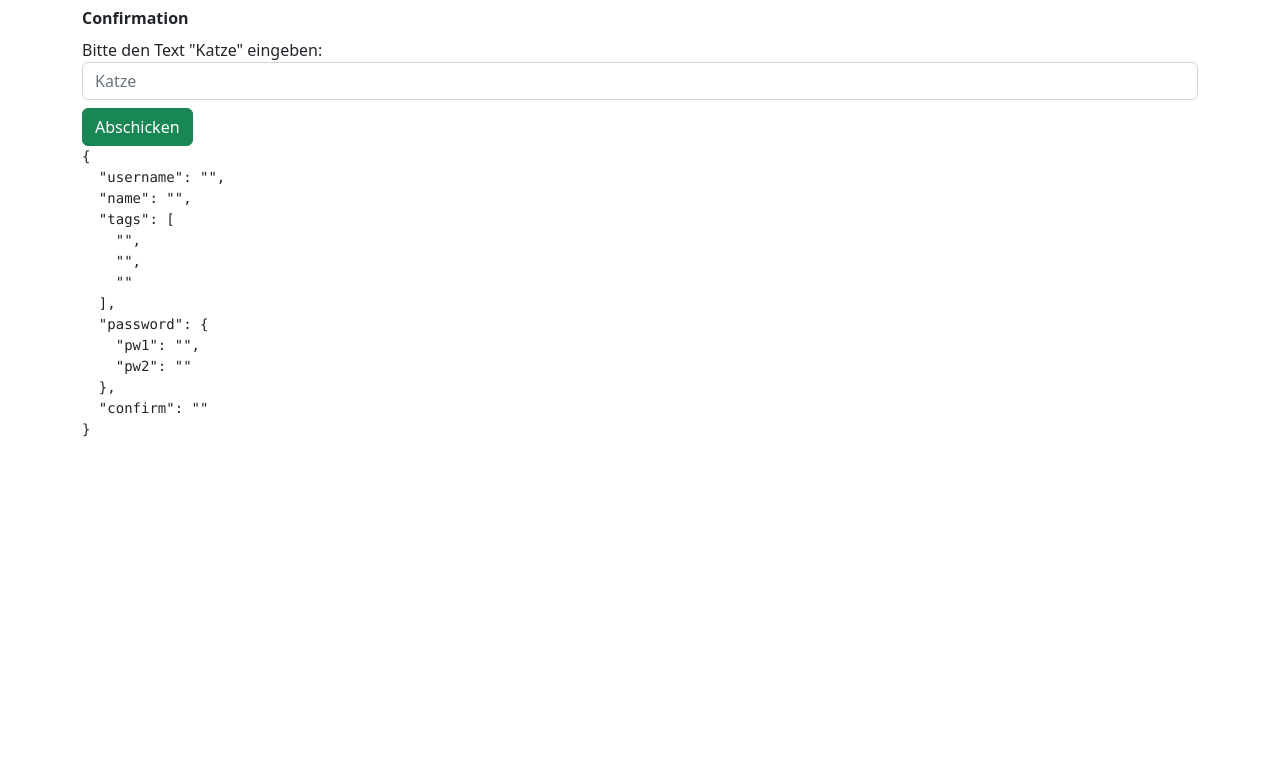
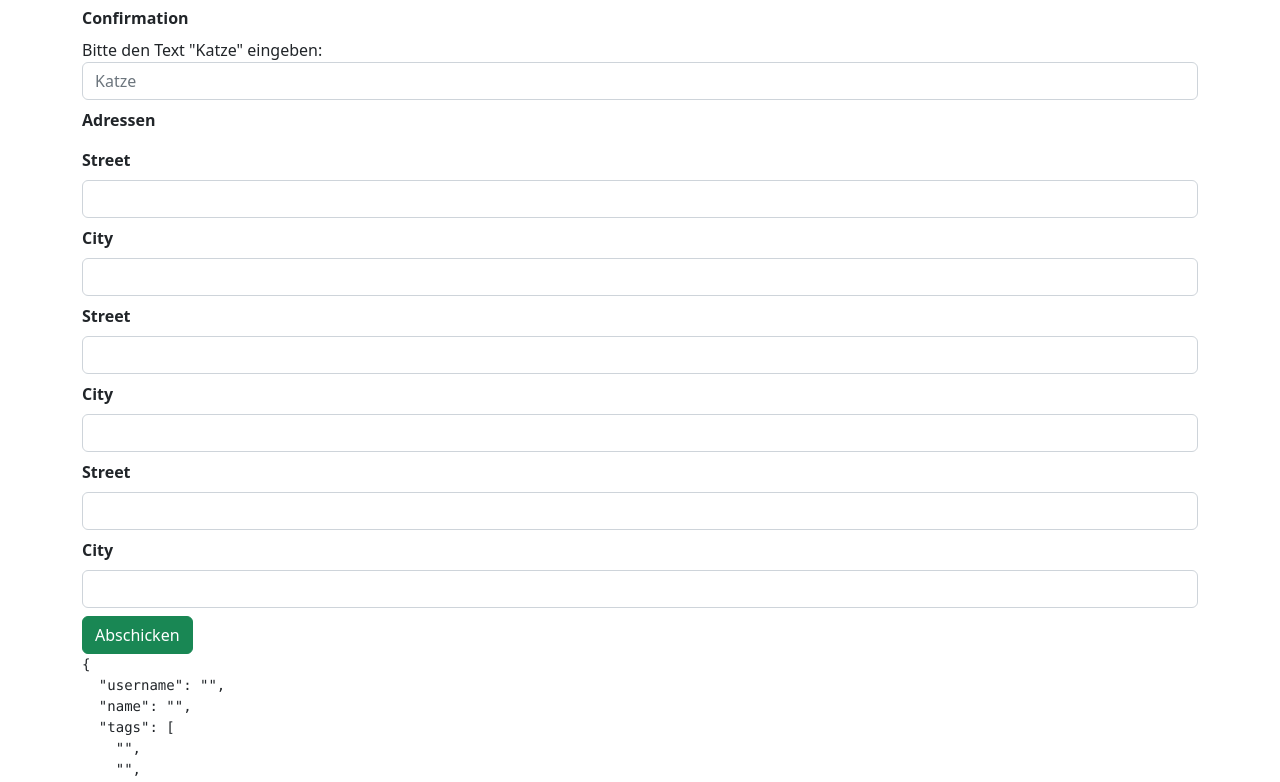
Before and after one commit to lflfm/2022-10-angular-forms-duesseldorf, an Angular app: page /form in a window 1280 px wide. Shown: the part 716-1498 px from the top of the page. Before the commit the page ends 1172 px from the top, so only its background shows below. Built offline with nearby package versions, Linux system fonts and the light colour scheme; what @ngx-formly/bootstrap, @ngx-formly/core would draw is missing.

Commit message:
Ansatz Subforms

```diff
--- /dev/null
+++ b/src/app/address-form/address-form.component.html
@@ -0,0 +1,10 @@
+<div [formGroup]="group" *ngIf="group">
+  <div class="group">
+    <label>Street</label>
+    <input type="text" formControlName="street">
+  </div>
+  <div class="group">
+    <label>City</label>
+    <input type="text" formControlName="city">
+  </div>
+</div>
--- /dev/null
+++ b/src/app/address-form/address-form.component.ts
@@ -0,0 +1,21 @@
+import { Component, Input, OnInit } from '@angular/core';
+import { FormControl, FormGroup } from '@angular/forms';
+
+@Component({
+  selector: 'app-address-form',
+  templateUrl: './address-form.component.html',
+  styleUrls: ['./address-form.component.scss']
+})
+export class AddressFormComponent implements OnInit {
+
+  @Input() group?: FormGroup<{
+    street: FormControl<string>;
+    city: FormControl<string>;
+  }>;
+
+  constructor() { }
+
+  ngOnInit(): void {
+  }
+
+}
--- a/src/app/app.module.ts
+++ b/src/app/app.module.ts
@@ -8,12 +8,14 @@ import { AppRoutingModule } from './app-routing.module';
 import { AppComponent } from './app.component';
 import { DynamicComponent } from './dynamic/dynamic.component';
 import { FormComponent } from './form/form.component';
+import { AddressFormComponent } from './address-form/address-form.component';
 
 @NgModule({
   declarations: [
     AppComponent,
     DynamicComponent,
-    FormComponent
+    FormComponent,
+    AddressFormComponent
   ],
   imports: [
     BrowserModule,
--- a/src/app/form/form.component.html
+++ b/src/app/form/form.component.html
@@ -38,6 +38,7 @@
       type="text" [formControlName]="i">
   </div>
 
+
   <div class="group">
     <label>Confirmation</label><br>
     Bitte den Text "{{ challengeString }}" eingeben:<br>
@@ -47,6 +48,12 @@
     </div>
   </div>
 
+  <div class="group" formArrayName="addresses">
+    <label>Adressen</label>
+
+    <app-address-form *ngFor="let group of userForm.controls.addresses.controls" [group]="group"></app-address-form>
+  </div>
+
   <!-- Button deaktivieren: [disabled]="userForm.invalid" -->
   <button class="btn btn-success" type="submit">Abschicken</button>
 
--- a/src/app/form/form.component.ts
+++ b/src/app/form/form.component.ts
@@ -35,6 +35,11 @@ export class FormComponent {
       this.createTagControl(),
       this.createTagControl(),
     ]),
+    addresses: new FormArray([
+      this.createAddressGroup(),
+      this.createAddressGroup(),
+      this.createAddressGroup(),
+    ]),
     password: new FormGroup({
       pw1: new FormControl('', { nonNullable: true, validators: [Validators.minLength(3)] }),
       pw2: new FormControl('', { nonNullable: true, validators: [Validators.minLength(3)] }),
@@ -48,6 +53,13 @@ export class FormComponent {
   });
 
   constructor(private av: AsyncValidatorService) {}
+
+  private createAddressGroup() {
+    return new FormGroup({
+      street: new FormControl('', { nonNullable: true }),
+      city: new FormControl('', { nonNullable: true }),
+    });
+  }
 
   isInvalid(controlName: string): boolean {
     const control = this.userForm.get(controlName);
```
Also changed, not shown: src/app/address-form/address-form.component.scss (added), 1 other file (tests, documents, lock files or other folders).
